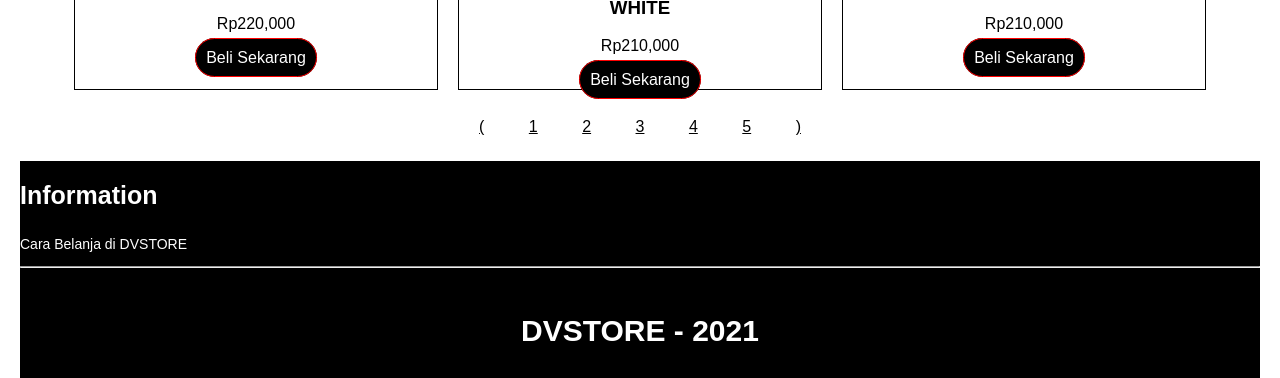
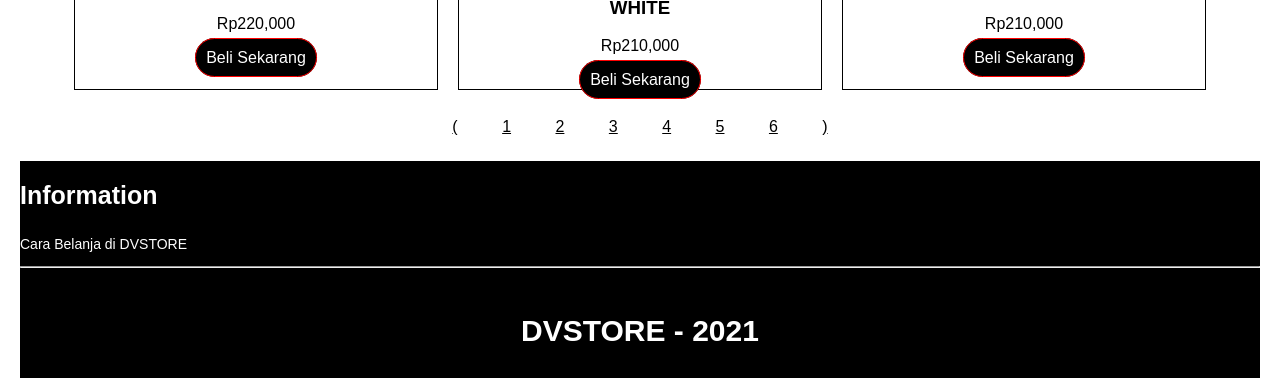
Before and after one commit to dvstore00/Dvstore, a plain HTML site: page 1.html in a window 1280 px wide. Shown: the part 1044-1422 px from the top of the page. Drawn offline with Linux system fonts and the light colour scheme.

Commit message:
Update 1.html

```diff
--- a/1.html
+++ b/1.html
@@ -104,6 +104,7 @@
     <a href="2.html">3</a>
     <a href="3.HTML">4</a>
     <a href="4.html">5</a>
+    <a href="5.html">6</a>
     <a href="">)</a>
 </div>
 
```
Lines whose indentation alone changed are shown as unchanged.
